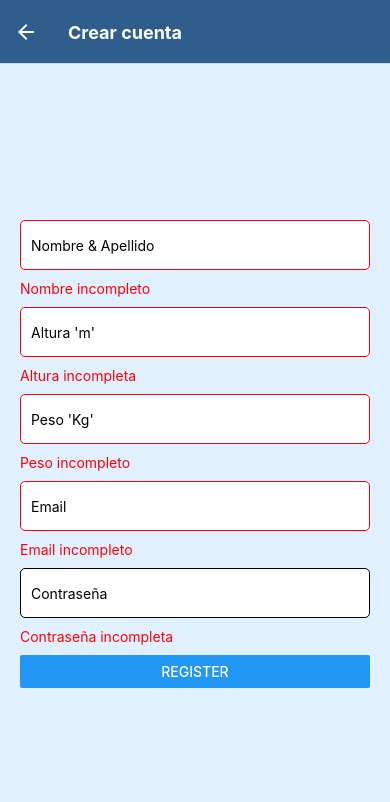
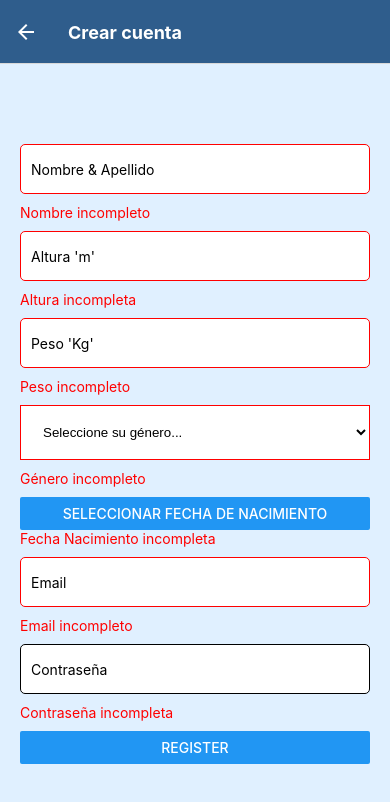
Before and after one commit to Raamonvm8/diafitness, a React Native app: screen /Register in a window 390 px wide. Both pictures are taken after a click on the button "REGISTER". Shown: the top 802 px of the page. Built offline with nearby package versions, Linux system fonts and the light colour scheme; no server answers.

Commit message:
nuevos parametros registro

```diff
--- a/components/login/register.js
+++ b/components/login/register.js
@@ -1,9 +1,13 @@
 import React, { useState } from 'react';
-import { View, Text, TextInput, StyleSheet, Button, ActivityIndicator } from 'react-native';
+import { View, Text, TextInput, StyleSheet, Button, ActivityIndicator, Platform } from 'react-native';
 import { FIREBASE_AUTH, FIREBASE_DB } from '../../FirebaseConfig';
 import { createUserWithEmailAndPassword } from 'firebase/auth';
 import { useNavigation } from '@react-navigation/native';
 import { setDoc, doc } from 'firebase/firestore';
+import { Picker } from '@react-native-picker/picker';
+import DateTimePicker from '@react-native-community/datetimepicker';
+import moment from 'moment';
+
 
 
 export default function Register() {
@@ -12,12 +16,26 @@ export default function Register() {
     const [name, setName] = useState('');
     const [peso, setPeso] = useState(null);
     const [altura, setAltura] = useState(null);
+    const [género, setGénero] = useState('');
+    const [fechaNacimiento, setFechaNacimiento] = useState(null);
+    const [showPicker, setShowPicker] = useState(false);
 
     const [loading, setLoading] = useState(false);
 
     const [errores, setErrores] = useState({});
     const auth = FIREBASE_AUTH;
     const navigation = useNavigation();
+
+    const onChange = (event, selectedDate) => {
+        setShowPicker(false);
+        if (selectedDate) {
+            const dia = selectedDate.getDate().toString().padStart(2, '0');
+            const mes = (selectedDate.getMonth() + 1).toString().padStart(2, '0');
+            const año = selectedDate.getFullYear();
+            const fechaFormateada = `${dia}/${mes}/${año}`;
+            setFechaNacimiento(fechaFormateada);
+        }
+    };
 
     const handleRegister = async () => {
         setLoading(true);
@@ -29,6 +47,12 @@ export default function Register() {
             nuevosErrores.peso='Peso incompleto';
         }else if (peso < 11 || peso > 400) {
             nuevosErrores.peso = 'Peso incorrecto (Kg)';
+        }
+        if (género!=='Masculino' && género!=='Femenino') {
+            nuevosErrores.género='Género incompleto';
+        }
+        if (!fechaNacimiento) {
+            nuevosErrores.fechaNacimiento='Fecha Nacimiento incompleta';
         }
 
         if (!altura) {
@@ -68,6 +92,8 @@ export default function Register() {
                 email: email,
                 altura: altura,
                 peso: peso,
+                género: género,
+                nacimiento: fechaNacimiento,
                 creado: new Date(),
             });
 
@@ -101,6 +127,30 @@ export default function Register() {
             {errores.altura && <Text style={styles.textoError}>{errores.altura}</Text>}
             <TextInput placeholder="Peso 'Kg'" style={[styles.input, errores.peso && styles.inputError]} value={peso} onChangeText={setPeso} />
             {errores.peso && <Text style={styles.textoError}>{errores.peso}</Text>}
+            <Picker selectedValue={género} style={[styles.picker, errores.género && styles.inputError]} onValueChange={(itemValue) => setGénero(itemValue)} >
+                <Picker.Item label="Seleccione su género..." value="" />
+                <Picker.Item label="Masculino" value="Masculino" />
+                <Picker.Item label="Femenino" value="Femenino" />
+            </Picker>
+            {errores.género && <Text style={styles.textoError}>{errores.género}</Text>}
+            <View>
+                <Button
+                    title={fechaNacimiento ? fechaNacimiento : "Seleccionar fecha de nacimiento"}
+                    onPress={() => setShowPicker(true)}
+                />
+                {showPicker && (
+                    <DateTimePicker
+                    value={new Date()}
+                    mode="date"
+                    display={Platform.OS === 'ios' ? 'spinner' : 'default'}
+                    maximumDate={new Date()}
+                    onChange={onChange}
+                    />
+                )}
+                {errores.fechaNacimiento && (
+                    <Text style={styles.textoError}>{errores.fechaNacimiento}</Text>
+                )}
+            </View>
             <TextInput placeholder="Email" style={[styles.input, errores.email && styles.inputError]} value={email} onChangeText={setEmail} />
             {errores.email && <Text style={styles.textoError}>{errores.email}</Text>}
             <TextInput placeholder="Contraseña" style={styles.input} value={password} onChangeText={setPassword} secureTextEntry />
@@ -125,6 +175,12 @@ const styles = StyleSheet.create({
         backgroundColor: '#fff',
         borderRadius: 5,
     },
+    picker: {
+        marginBottom: 10,
+        height: 55,
+        padding: 18,
+        backgroundColor: '#fff',
+    },
     textoError: {
         color: 'red',
         marginBottom: 10,
```
